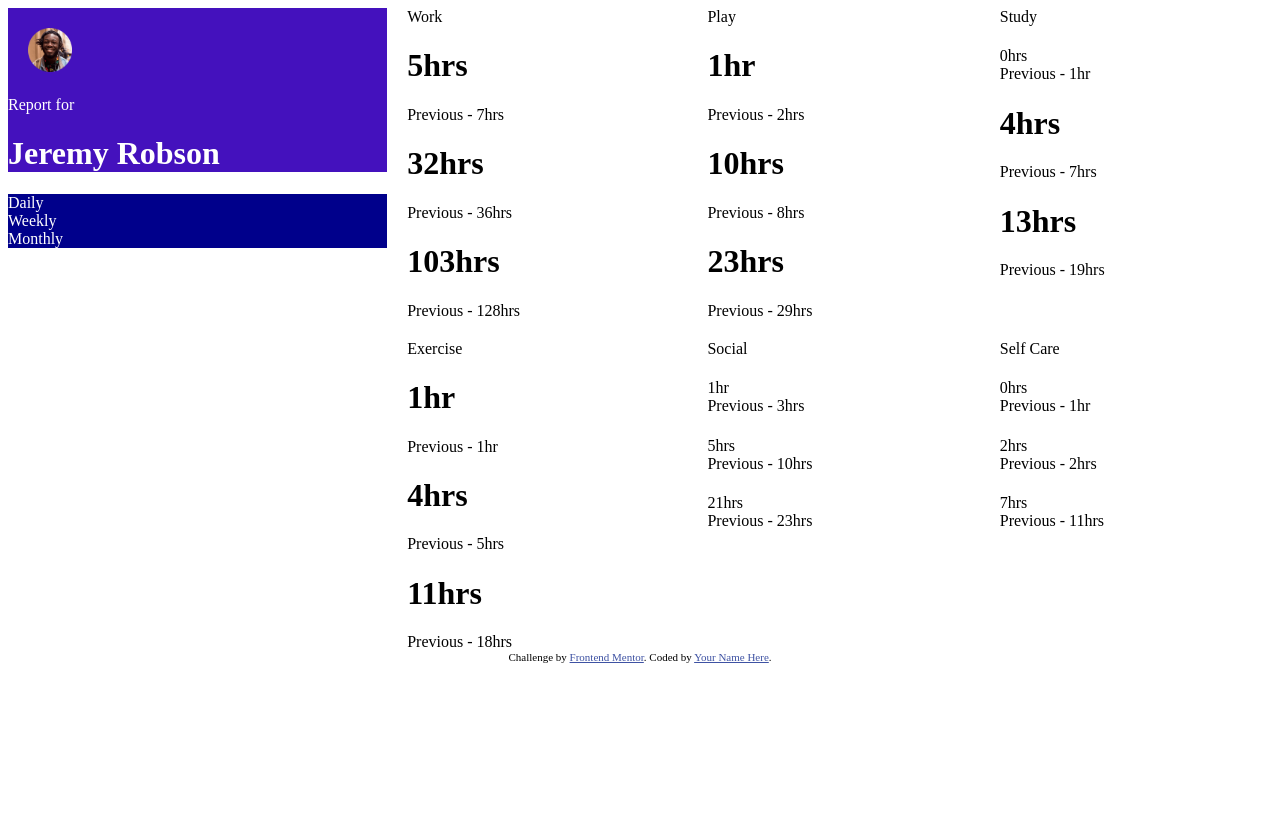
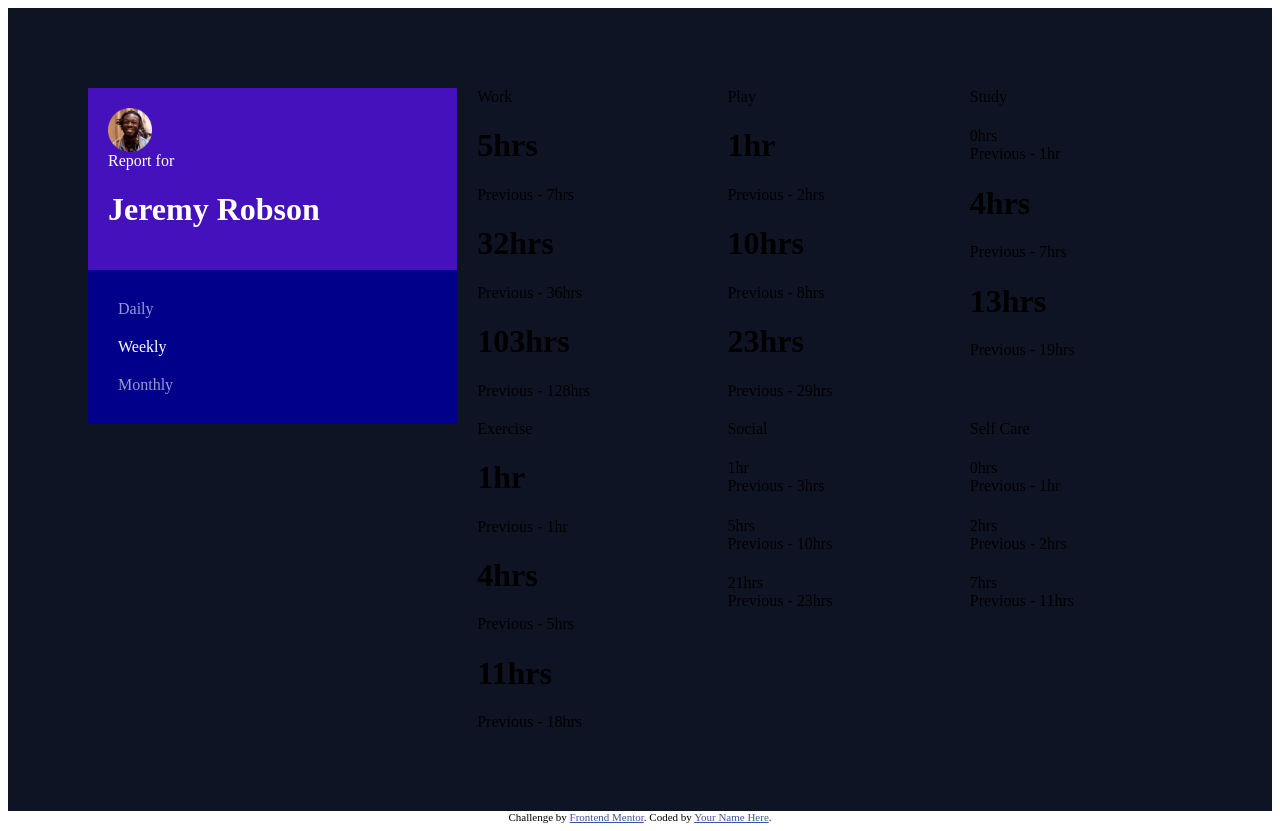
Before and after one commit to Kertich/Assessment1, a plain HTML site: page index.html in a window 1280 px wide. Before the commit the page ends 800 px from the top, so only its background shows below. Drawn offline with Linux system fonts and the light colour scheme.

Commit message:
added image to the profile card

```diff
--- a/index.html
+++ b/index.html
@@ -27,9 +27,9 @@
       </div>
 
       <div class="gridAreaOne__duration">
-        <div>Daily</div>
+        <div class="gridAreOne__duration-opacity">Daily</div>
         <div>Weekly</div>
-        <div>Monthly</div>
+        <div class="gridAreOne__duration-opacity">Monthly</div>
       </div>
 
 
--- a/style.css
+++ b/style.css
@@ -6,34 +6,47 @@
     grid-template-areas:
     "one two three four"
     "one five six seven";
+    padding: 80px;
+    background-color:hsl(226, 43%, 10%);
 }
 .gridAreaOne{
     grid-area: one;
-
-
+    display: flex;
+    flex-direction: column;
 }
 .gridAreaOne__profile{
     background-color: rgb(68, 17, 189);
     height: auto;
     width: auto;
     color:white;
+    display: flex;
+    flex-direction: column;
+    align-items:flex-start;
+    padding: 20px;
 
 }
 
 .gridAreaOne__profile img {
     width: 44px;
-    margin: 20px;
 }
 .gridAreaOne__duration{
     background-color: darkblue;
     height: auto;
     width: auto;
     color:white;
+    display: flex;
+    flex-direction: column;
+    align-items: flex-start;
+    padding: 20px;
 
 }
-.gridAreaOne div{
-    margin: 0px;
+.gridAreaOne__duration div{
+    padding: 10px;
 }
+.gridAreOne__duration-opacity{
+    opacity: 0.6;
+}
+
 
 .gridAreaTwo{
     grid-area: two;
```
